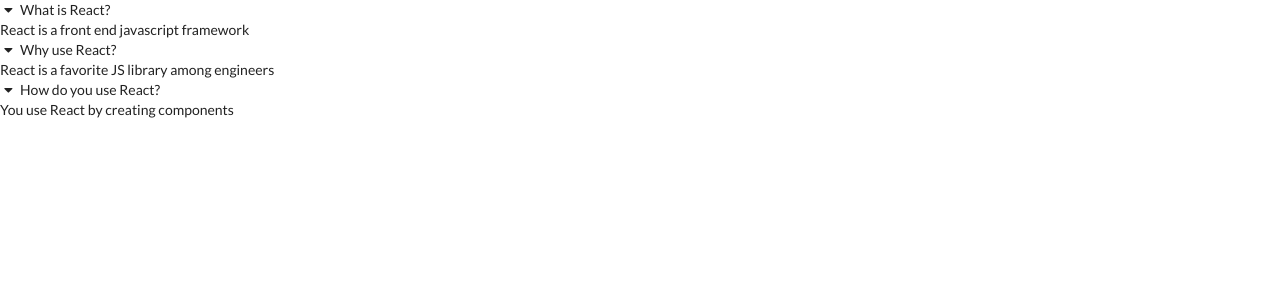
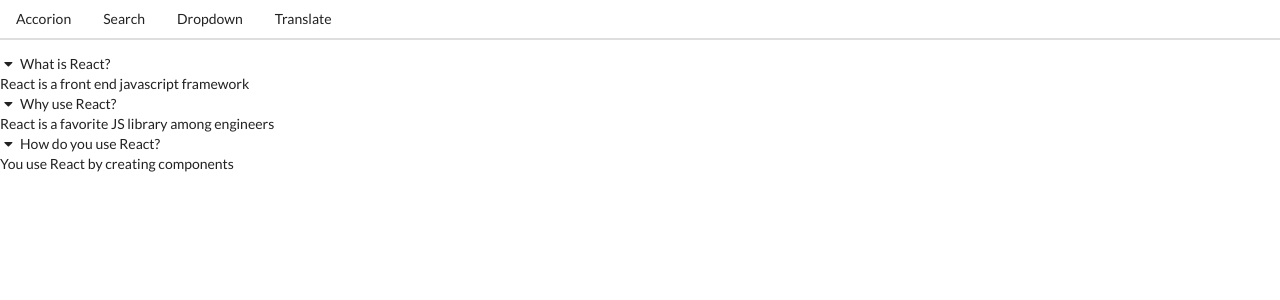
Before and after one commit to navneshranjan/widged, a React (Create React App) app: page / in a window 1280 px wide. Shown: the top 300 px of the page. Built offline with nearby package versions, Linux system fonts and the light colour scheme.

Commit message:
Implementing Header for navigation

```diff
--- a/src/App.js
+++ b/src/App.js
@@ -4,6 +4,7 @@
 import Dropdown from "./components/Dropdown";
 import Translate from "./components/Translate";
 import Route from "./components/Route";
+import Header from "./components/Header";
 
 const items = [
   {
@@ -34,31 +35,12 @@
     value: "blue",
   },
 ];
-const showAccordion = () => {
-  if (window.location.pathname === "/") {
-    return <Accordion items={items} />;
-  }
-};
-const showList = () => {
-  if (window.location.pathname === "/list") {
-    return <Search />;
-  }
-};
-const showDropdown = () => {
-  if (window.location.pathname === "/dropdown") {
-    return <Dropdown />;
-  }
-};
-const showTranslate = () => {
-  if (window.location.pathname === "/translate") {
-    return <Translate />;
-  }
-};
 
 export default () => {
   const [selected, setSelected] = useState(options[0]);
   return (
     <div>
+      <Header />
       <Route path="/">
         <Accordion items={items} />
       </Route>
--- /dev/null
+++ b/src/components/Header.js
@@ -0,0 +1,21 @@
+import React from "react";
+
+const Header = () => {
+  return (
+    <div className="ui secondary pointing menu">
+      <a href="/" className="item">
+        Accorion
+      </a>
+      <a href="/list" className="item">
+        Search
+      </a>
+      <a href="/dropdown" className="item">
+        Dropdown
+      </a>
+      <a href="/translate" className="item">
+        Translate
+      </a>
+    </div>
+  );
+};
+export default Header;
```
